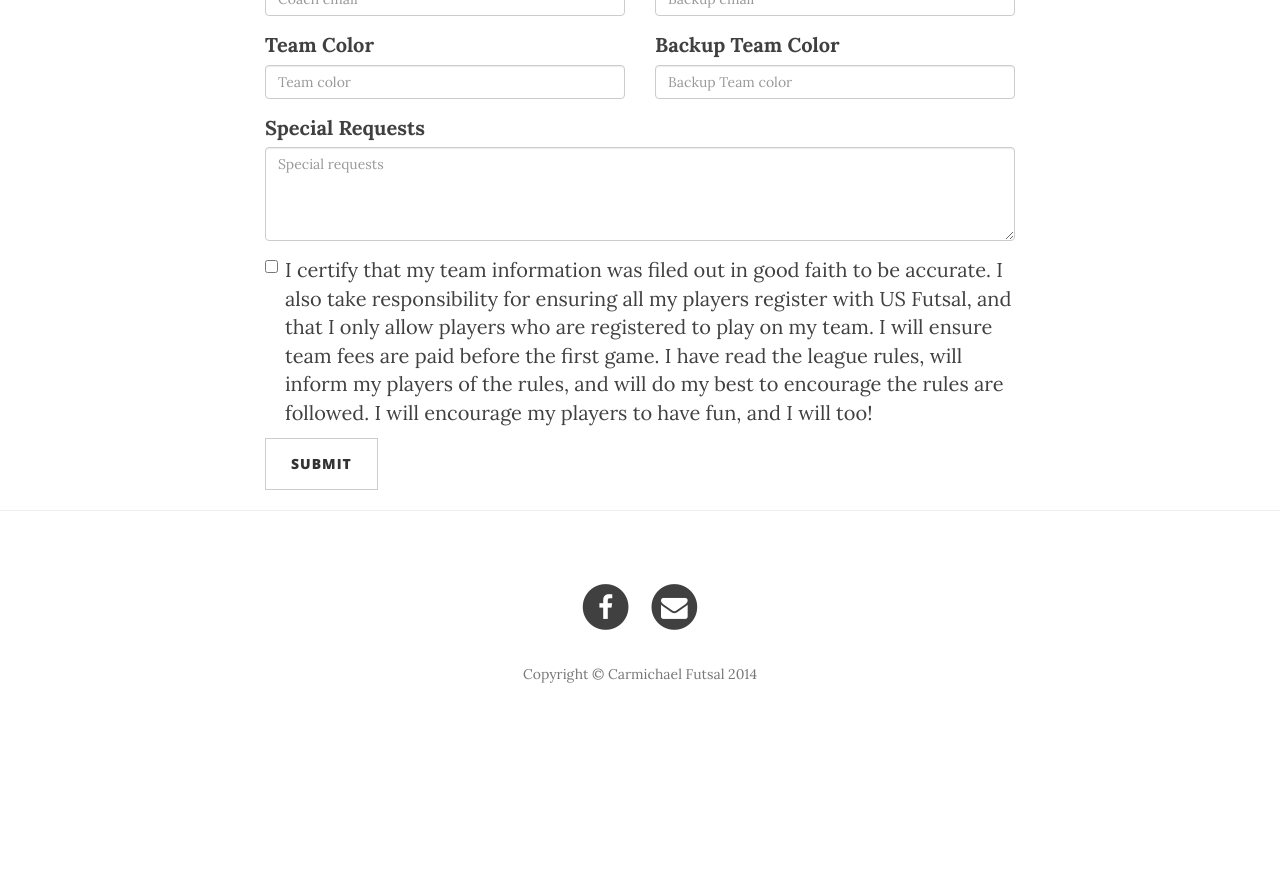
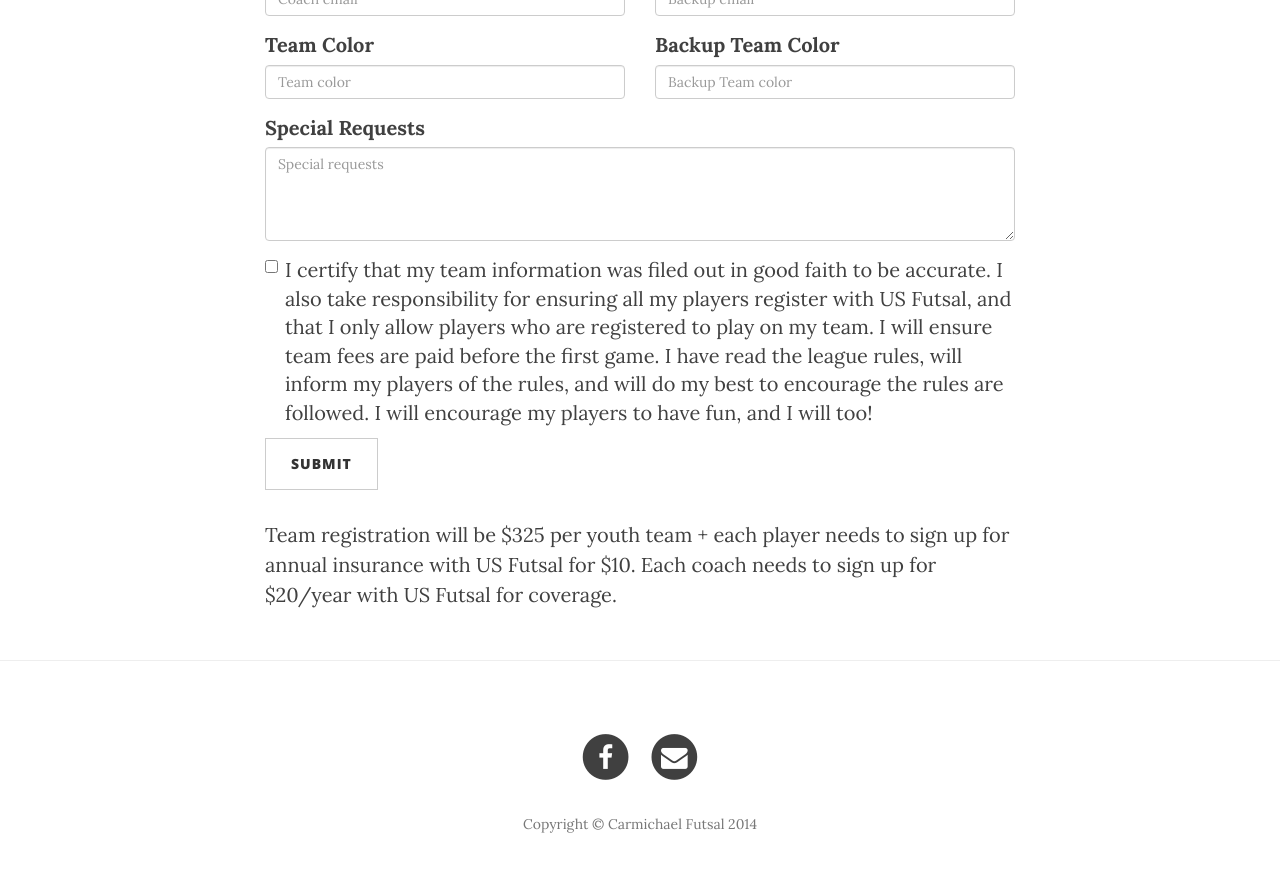
Before and after one commit to carmichaelfutsal/carmichaelfutsal.github.io, a Jekyll site: the page built from register.html, in a window 1280 px wide and 900 px high, scrolled down 1068 px. Shown: the top 872 px of the window. Built offline with Jekyll 4.4.1, drawn with Linux system fonts in a browser that asks for light colours; nearby versions of some CDN libraries; before the commit the page ends 1818 px from its top, so only the background shows below that.

Commit message:
added more text

```diff
--- a/register.html
+++ b/register.html
@@ -88,3 +88,5 @@
 </form>
 
 <!--<iframe src="https://docs.google.com/forms/d/1GumZupNXozmNzUqKR9Z1JuB3ZvMATrAfk-Z1AHTAG4Y/viewform?embedded=true" width="760" height="1200" frameborder="0" marginheight="0" marginwidth="0">Loading...</iframe>-->
+
+<p>Team registration will be $325 per youth team + each player needs to sign up for annual insurance with US Futsal for $10. Each coach needs to sign up for $20/year with US Futsal for coverage.</p>
```
